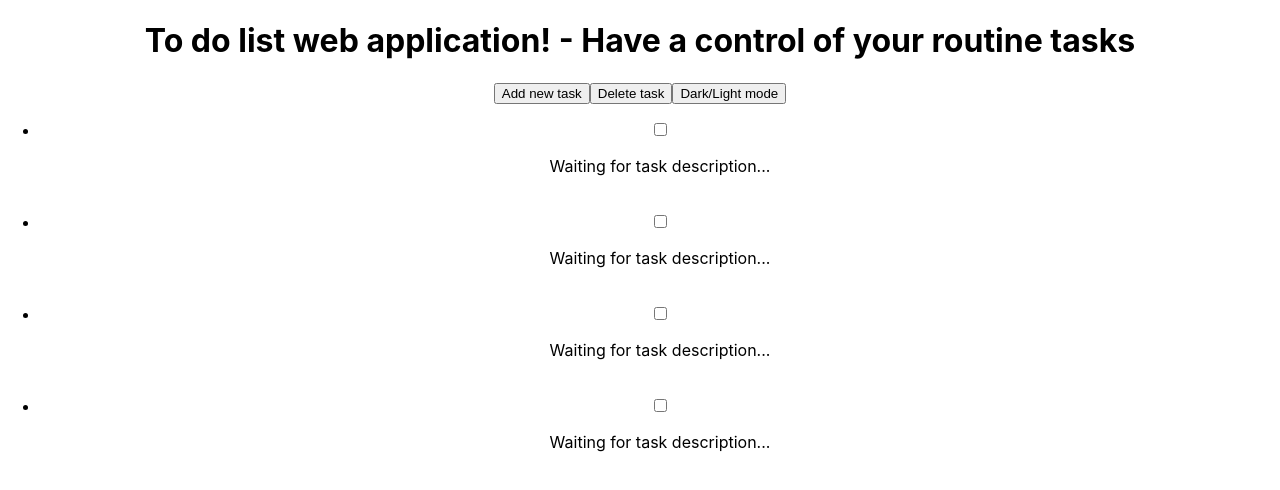
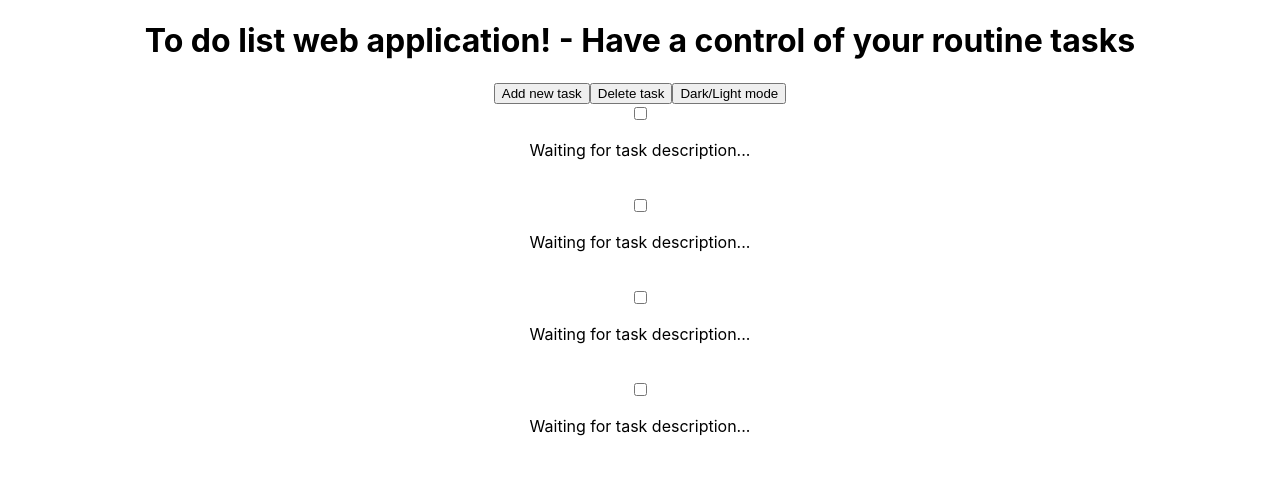
Before and after one commit to RgrMz/to-do-list-webapp, a React (Create React App) app: page / in a window 1280 px wide. Shown: the top 490 px of the page. Built offline with nearby package versions, Linux system fonts and the light colour scheme.

Commit message:
class attributes corrected

```diff
--- a/src/components/Header.js
+++ b/src/components/Header.js
@@ -3,7 +3,7 @@ import Navbar from './Navbar';
 
 function Header() {
     return(
-        <div class = "header">
+        <div className = "header">
             <header id="header">
                 <h1>To do list web application! - Have a control of your routine tasks</h1>
             </header>
--- a/src/components/Maincontent.js
+++ b/src/components/Maincontent.js
@@ -4,13 +4,10 @@ import Task from './Task'
 function Maincontent() {
     return (
         <div id="main-container">
-            <ul id="list-container">
-                <li class="list-task"><Task/></li>
-                <li class="list-task"><Task/></li>
-                <li class="list-task"><Task/></li>
-                <li class="list-task"><Task/></li>
-
-            </ul>
+            <Task/>
+            <Task/>
+            <Task/>
+            <Task/>
         </div>
     )
 }
--- a/src/components/Navbar.js
+++ b/src/components/Navbar.js
@@ -3,12 +3,12 @@ import React from 'react';
 function Navbar() {
     return (
         <div class="navbar">
-            <div class="menu-icon"></div>
-            <div class="menu-icon"></div>
-            <div class="menu-icon"></div>
-            <button class="nav-button" type="button">Add new task</button>
-            <button class="nav-button" type="button">Delete task</button>
-            <button class="nav-button" type="button">Dark/Light mode</button>
+            <div className="menu-icon"></div>
+            <div className="menu-icon"></div>
+            <div className="menu-icon"></div>
+            <button className="nav-button" type="button">Add new task</button>
+            <button className="nav-button" type="button">Delete task</button>
+            <button classNamea="nav-button" type="button">Dark/Light mode</button>
         </div>
     )
 }
--- a/src/components/Task.js
+++ b/src/components/Task.js
@@ -2,9 +2,9 @@ import React from 'react';
 
 function Task() {
     return(
-        <div class="task-container">
+        <div className="task-container">
             <input type="checkbox" class="task"/>
-            <p class="task-text">Waiting for task description...</p><br></br>
+            <p className="task-text">Waiting for task description...</p><br></br>
         </div>
     );
 }
```
